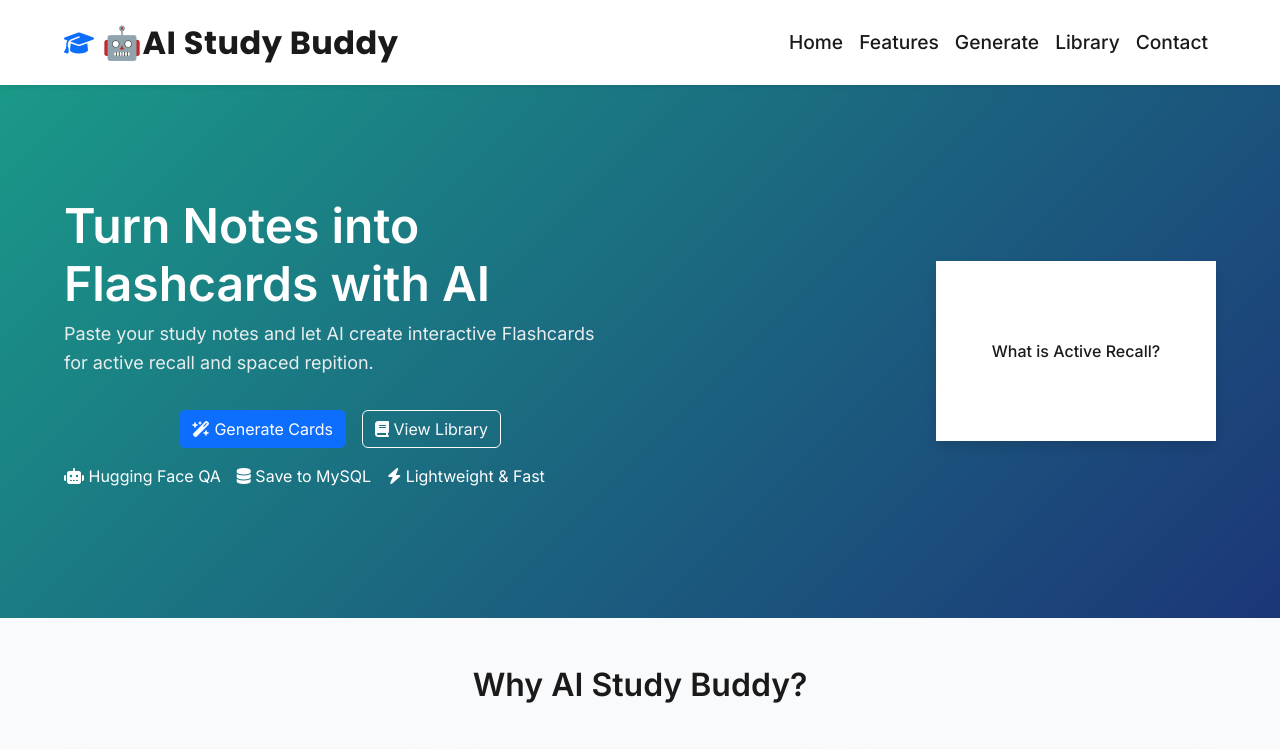
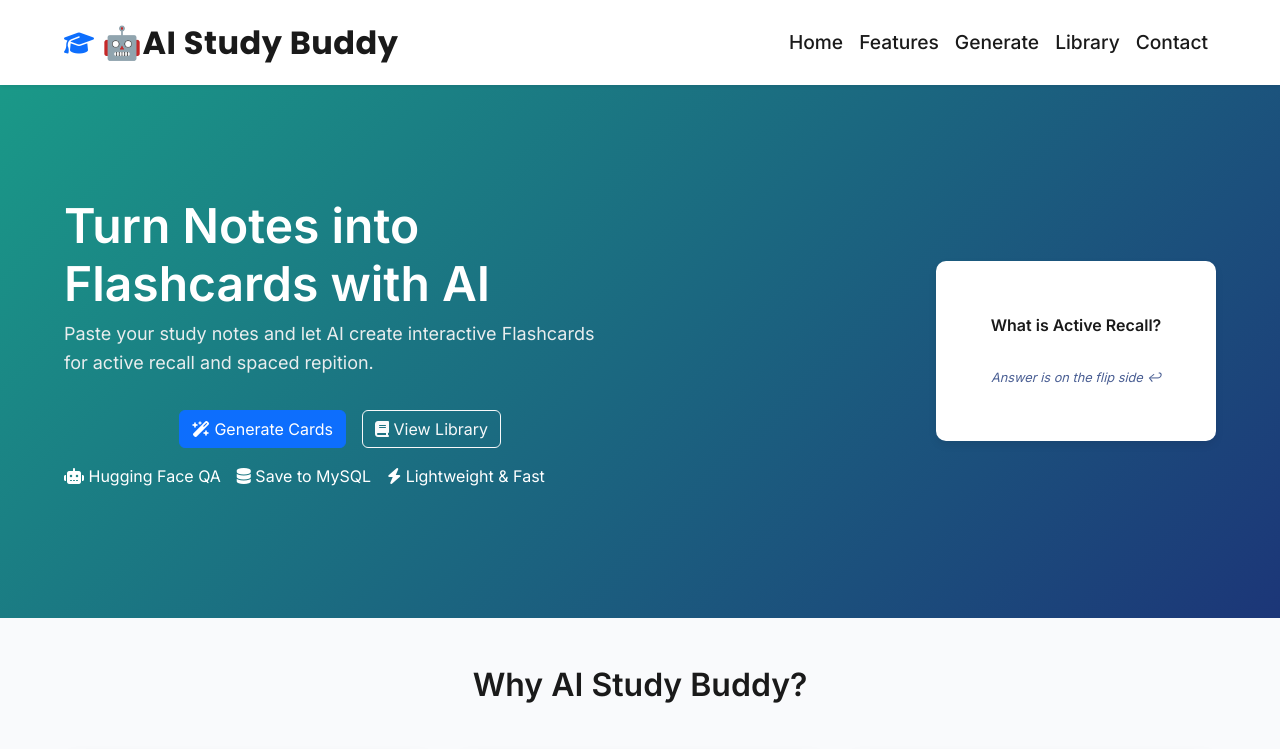
Before and after one commit to udeh-gideon/ai-study-buddy-hackathon, a plain HTML site: page docs/index.html in a window 1280 px wide. Shown: the top 749 px of the page. Drawn offline with nearby package versions, Linux system fonts and the light colour scheme.

Commit message:
Resolved the bug on the interactive flashcard. Modified the index.html, styles.css, and script.js files.

```diff
--- a/docs/index.html
+++ b/docs/index.html
@@ -113,13 +113,18 @@
                     </div>
 
                     <!-- Hero visual -->
-                    <div class="col-lg-6 d-flex text-center justify-content-center justify-content-lg-end" aria-hidden="true">
+                    <div class="col-12 col-lg-6 d-flex justify-content-center justify-content-lg-end text-center" aria-hidden="true">
                         <div class="card-demo">
-                            <div class="flashcard">
-                                <div class="flashcard-inner">
-                                    <div class="flashcard-face front"><span>What is Active Recall?</span></div>
-                                    <div class="flashcard-face back"><span>A study technique that boosts retention by retrieving information from memory.</span>
+                            <div class="flashcard" aria-hidden="true">
+                                <div class="flashcard-face front">
+                                    <div class="flashcard-content">
+                                    <span>What is Active Recall?</span>
+                                    <br><br>
+                                    <small class="hint">Answer is on the flip side ↩</small>
                                     </div>
+                                </div>
+                                <div class="flashcard-face back">
+                                    <span>A study technique that boosts retention by retrieving information from memory.</span>
                                 </div>
                             </div>
                         </div>
--- a/docs/script.js
+++ b/docs/script.js
@@ -1,15 +1,6 @@
 // Interactive Flashcard
-
-document.addEventListener('DOMContentLoaded', () => {
-  document.querySelectorAll('.flashcard').forEach(card => {
-    // Toggle on click (desktop users)
-    card.addEventListener('click', () => {
-      card.classList.toggle('flipped');
-    });
-
-    // Toggle on touch (mobile users)
-    card.addEventListener('touchend', () => {
-      card.classList.toggle('flipped');
-    });
+document.querySelectorAll('.flashcard').forEach(card => {
+  card.addEventListener('click', () => {
+    card.classList.toggle('flipped');
   });
 });
--- a/docs/styles.css
+++ b/docs/styles.css
@@ -187,28 +187,10 @@ section {
 
 /* Flashcard styling */
 .flashcard {
+  position: relative;
   width: 280px;
   height: 180px;
-  /* position: relative;
-  transform-style: preserve-3d;
-  box-shadow: var(--shadow-lg);
-  border-radius: 10px;
-  overflow: hidden; */
-  cursor: pointer;
-}
-
-.flashcard-inner {
-  position: relative;
-  width: 100%;
-  height: 100%;
-  transform-style: preserve-3d;
-  transition: transform 0.8s ease-in-out;
-  border-radius: 10px;
-  box-shadow: var(--shadow-lg);
-}
-
-.flashcard.flipped .flashcard-inner {
-  transform: rotateY(180deg);
+  perspective: 1000px; /* 3D depth */
 }
 
 .flashcard-face {
@@ -216,16 +198,29 @@ section {
   width: 100%;
   height: 100%;
   display: flex;
+  flex-direction: column; /* allow stacking question + hint */
+  align-items: center;
   justify-content: center;
-  align-items: center;
   padding: 1rem;
+  border-radius: 10px;
+  box-shadow: var(--shadow-md);
+  backface-visibility: hidden;
+  transform-style: preserve-3d;
+  transition: transform 0.8s ease-in-out;
+  text-align: center;
+}
+
+.flashcard-face span {
   font-size: 1rem;
-  font-weight: 500;
-  font-family: var(--body-font);
-  background: var(--light);
-  color: var(--dark);
-  backface-visibility: hidden;
-  transition: transform 0.8s ease-in-out;
+  font-weight: 600;
+  margin-bottom: 0.5rem;
+}
+
+.flashcard-face .hint {
+  font-size: 0.8rem;
+  color: var(--secondary);
+  opacity: 0.8;
+  font-style: italic;
 }
 
 .flashcard-face.front {
@@ -234,26 +229,25 @@ section {
 }
 
 .flashcard-face.back {
-  transform: rotateY(180deg);
   background: var(--info);
   color: var(--light);
+  transform: rotateY(180deg); /* face away initially */
 }
 
-/* Flip on hover (desktop only) */
+/* Hover flip (desktop only) */
 @media (hover: hover) and (pointer: fine) {
   .flashcard:hover .front {
     transform: rotateY(180deg);
   }
-
   .flashcard:hover .back {
     transform: rotateY(360deg);
   }
 }
 
+/* Click/tap flip */
 .flashcard.flipped .front {
   transform: rotateY(180deg);
 }
-
 .flashcard.flipped .back {
   transform: rotateY(360deg);
 }
```
